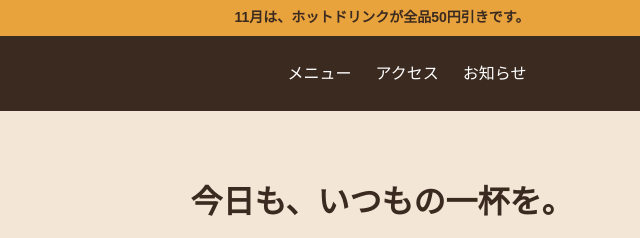
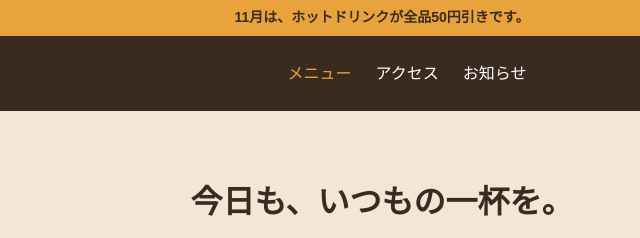
Before and after one commit to yeyint0o/cafe-261113-racoons, a plain HTML site: page index.html in a window 1280 px wide. In both pictures the pointer is over the link "メニュー". Shown: the top 238 px of the page, 258-898 px from the left. Drawn offline with Linux system fonts and the light colour scheme.

Commit message:
MC-104 Add nav link hover colour

```diff
--- a/css/header.css
+++ b/css/header.css
@@ -86,3 +86,7 @@
   margin: 0;
   color: #fff;
 }
+
+.site-header__link:hover{
+  color: #e8a33d;
+}
```
